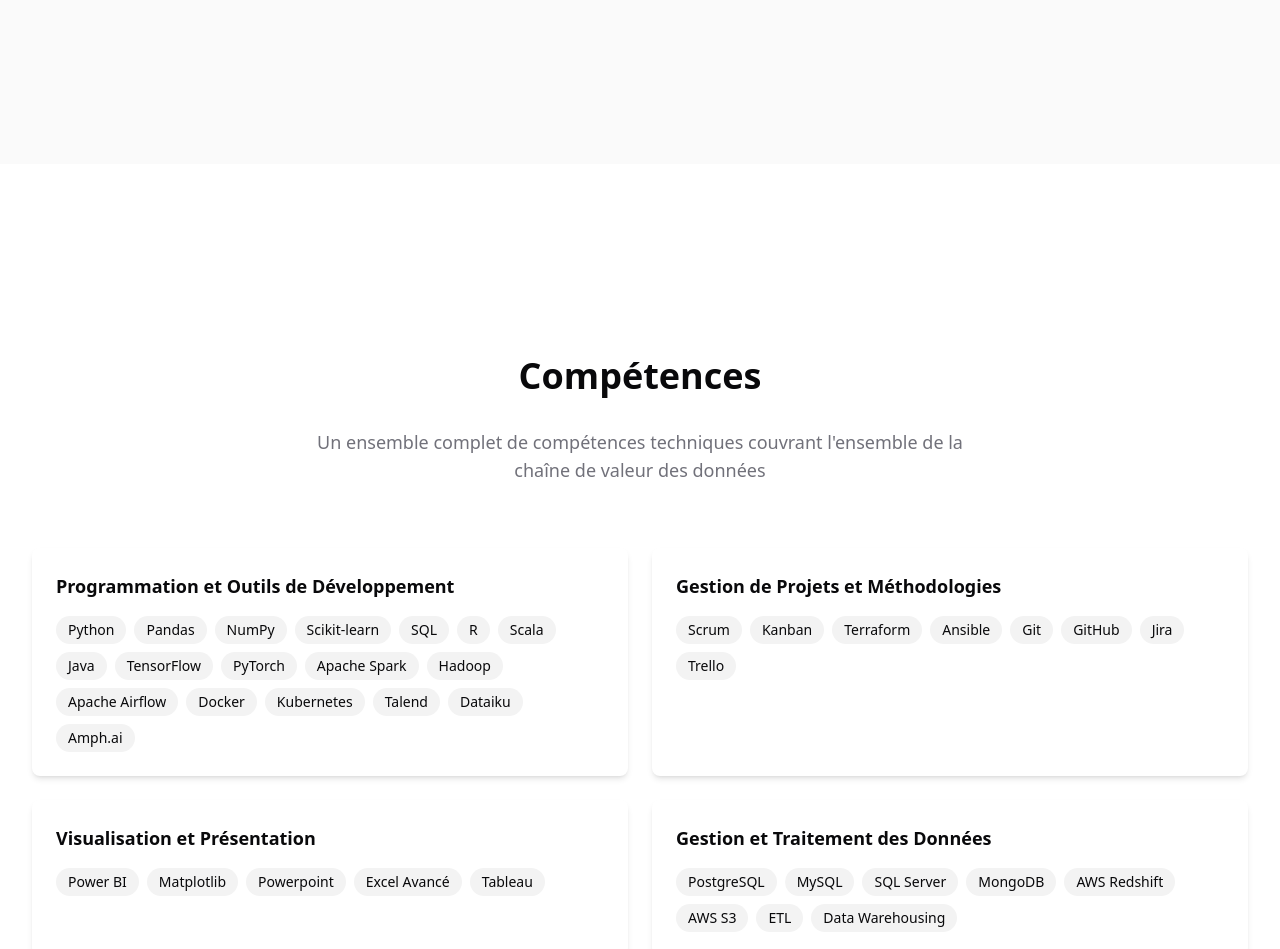
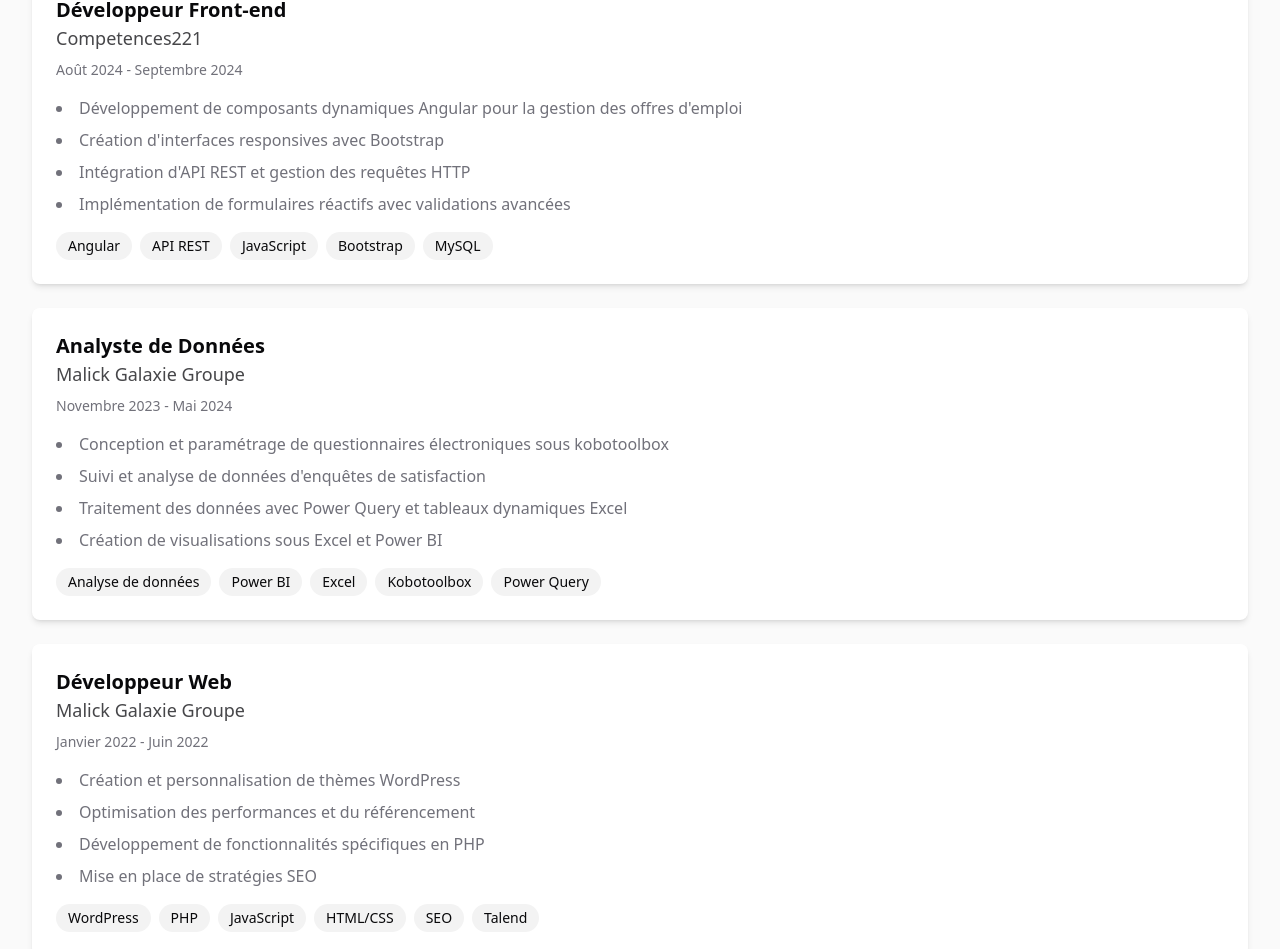
Before and after one commit to Babacarsar/portofolio, a React (Vite) app: page / in a window 1280 px wide. Shown: the part 2440-3389 px from the top of the page. Built offline with nearby package versions, Linux system fonts and the light colour scheme.

Commit message:
Update Experience section
Add professional experience details to the Experience section of the portfolio website.  This includes details from various roles, including front-end development, data analysis, and web development.

```diff
--- a/src/components/sections/Experience.tsx
+++ b/src/components/sections/Experience.tsx
@@ -1,15 +1,135 @@
 
 import React from 'react';
+import { motion } from 'framer-motion';
+
+interface ExperienceItem {
+  title: string;
+  company: string;
+  period: string;
+  description: string[];
+  skills: string[];
+}
+
+const ExperienceCard = ({ experience }: { experience: ExperienceItem }) => {
+  return (
+    <motion.div
+      initial={{ opacity: 0, y: 20 }}
+      whileInView={{ opacity: 1, y: 0 }}
+      transition={{ duration: 0.5 }}
+      className="bg-white p-6 rounded-lg shadow-md"
+    >
+      <h3 className="text-xl font-semibold">{experience.title}</h3>
+      <div className="text-lg text-primary/80 font-medium mb-2">{experience.company}</div>
+      <div className="text-sm text-muted-foreground mb-4">{experience.period}</div>
+      <ul className="list-disc list-inside space-y-2 mb-4">
+        {experience.description.map((item, index) => (
+          <li key={index} className="text-muted-foreground">{item}</li>
+        ))}
+      </ul>
+      <div className="flex flex-wrap gap-2">
+        {experience.skills.map((skill, index) => (
+          <span
+            key={index}
+            className="px-3 py-1 bg-primary/5 rounded-full text-sm"
+          >
+            {skill}
+          </span>
+        ))}
+      </div>
+    </motion.div>
+  );
+};
 
 const Experience = () => {
+  const experiences: ExperienceItem[] = [
+    {
+      title: "Développeur Front-end",
+      company: "Competences221",
+      period: "Août 2024 - Septembre 2024",
+      description: [
+        "Développement de composants dynamiques Angular pour la gestion des offres d'emploi",
+        "Création d'interfaces responsives avec Bootstrap",
+        "Intégration d'API REST et gestion des requêtes HTTP",
+        "Implémentation de formulaires réactifs avec validations avancées"
+      ],
+      skills: [
+        "Angular",
+        "API REST",
+        "JavaScript",
+        "Bootstrap",
+        "MySQL"
+      ]
+    },
+    {
+      title: "Analyste de Données",
+      company: "Malick Galaxie Groupe",
+      period: "Novembre 2023 - Mai 2024",
+      description: [
+        "Conception et paramétrage de questionnaires électroniques sous kobotoolbox",
+        "Suivi et analyse de données d'enquêtes de satisfaction",
+        "Traitement des données avec Power Query et tableaux dynamiques Excel",
+        "Création de visualisations sous Excel et Power BI"
+      ],
+      skills: [
+        "Analyse de données",
+        "Power BI",
+        "Excel",
+        "Kobotoolbox",
+        "Power Query"
+      ]
+    },
+    {
+      title: "Développeur Web",
+      company: "Malick Galaxie Groupe",
+      period: "Janvier 2022 - Juin 2022",
+      description: [
+        "Création et personnalisation de thèmes WordPress",
+        "Optimisation des performances et du référencement",
+        "Développement de fonctionnalités spécifiques en PHP",
+        "Mise en place de stratégies SEO"
+      ],
+      skills: [
+        "WordPress",
+        "PHP",
+        "JavaScript",
+        "HTML/CSS",
+        "SEO",
+        "Talend"
+      ]
+    },
+    {
+      title: "Développeur Web",
+      company: "Foundation 1 SN",
+      period: "Avril 2021 - Mai 2021",
+      description: [
+        "Conception et développement de sites web",
+        "Collaboration avec l'équipe de design pour l'UX/UI",
+        "Optimisation des performances",
+        "Intégration de plugins WordPress personnalisés"
+      ],
+      skills: [
+        "WordPress",
+        "MySQL",
+        "UX/UI",
+        "SEO"
+      ]
+    }
+  ];
+
   return (
     <section id="experience" className="py-24 bg-background">
       <div className="section-container">
         <div className="animate-on-scroll">
           <h2 className="section-title">Expérience Professionnelle</h2>
           <p className="section-subtitle">
-            En attente de vos informations pour personnaliser cette section...
+            Un parcours riche combinant développement web et analyse de données
           </p>
+
+          <div className="grid grid-cols-1 gap-6 mt-12">
+            {experiences.map((experience, index) => (
+              <ExperienceCard key={index} experience={experience} />
+            ))}
+          </div>
         </div>
       </div>
     </section>
```
